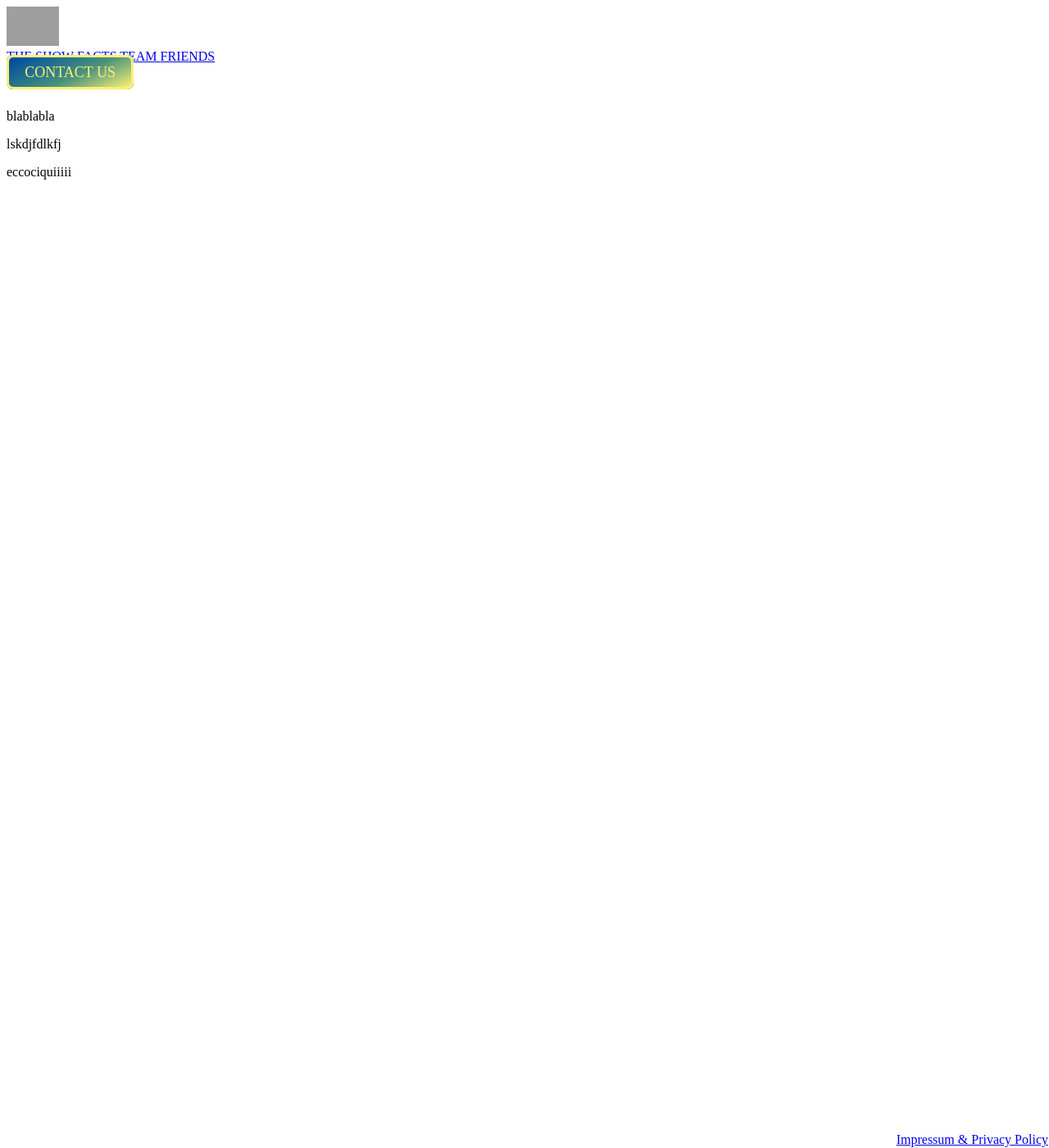
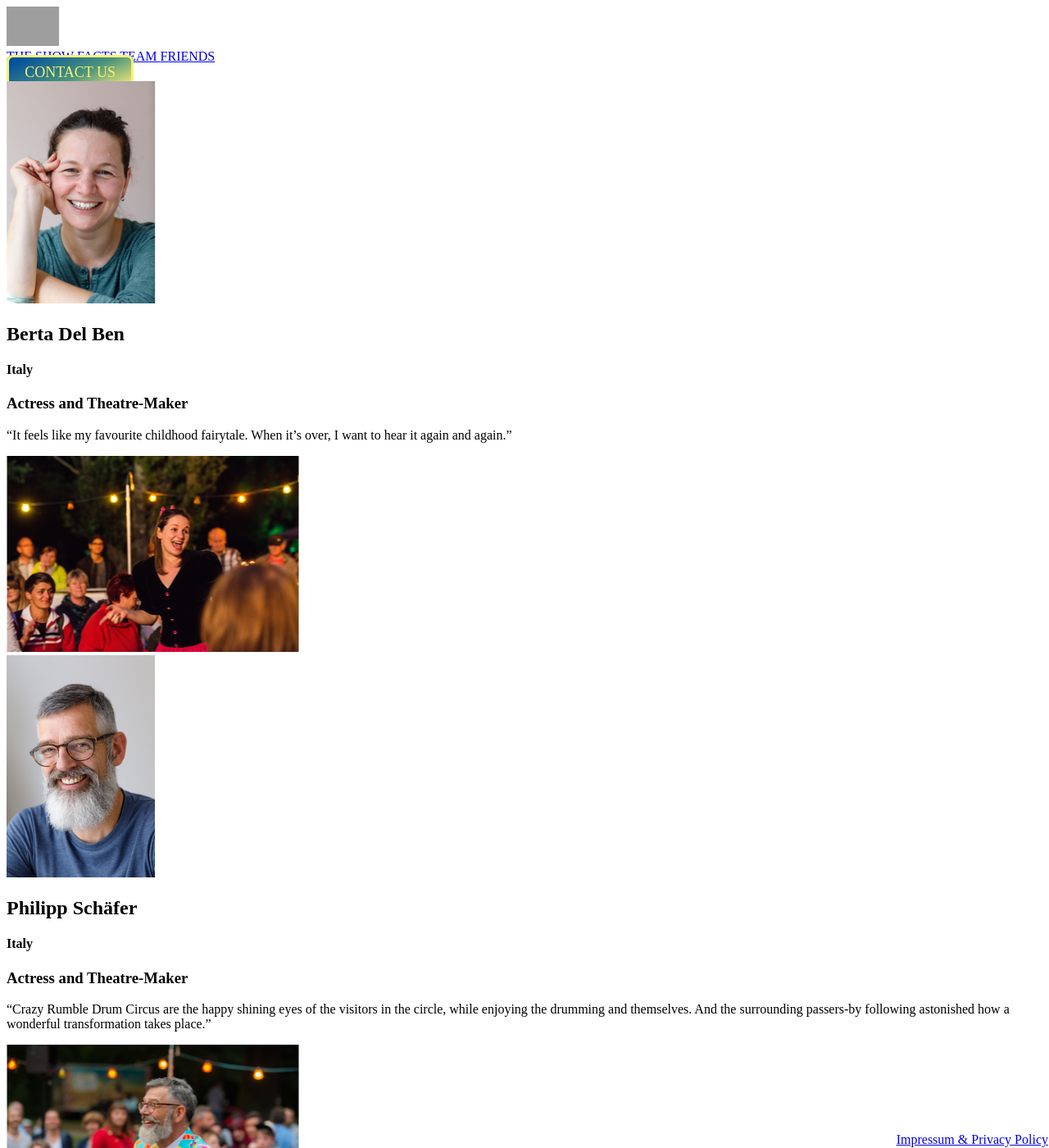
Before and after one commit to matteocarpi/crdc, a Jekyll site: the page built from team.md, in a window 1280 px wide and 1400 px high. Shown: the whole window at 82% size. Built offline with Jekyll 4.4.1, drawn with Linux system fonts in a browser that asks for light colours; nearby versions of some CDN libraries; some of the changed text lies outside the part shown; grey boxes are pictures that could not be loaded.

Commit message:
added action figures

```diff
--- a/_layouts/team.html
+++ b/_layouts/team.html
@@ -2,10 +2,29 @@
 layout: default
 ---
 
-<div class="berta">
-  <img src="" alt="">
+<div class="berta person">
+  <img src="/assets/images/avatar-berta.png" alt="">
+  <h2>Berta Del Ben</h2>
+  <h4>Italy</h4>
+  <h3>Actress and Theatre-Maker</h3>
+  <p>{{ page.berta }}</p>
+  <img class="action-figure" src="../assets/images/berta-in-action.png" alt="">
 </div>
 
-<p>{{ page.berta }}</p>
-<p>{{ page.philipp }}</p>
-<p>{{ page.florian }}</p>
+<div class="philipp person">
+  <img src="/assets/images/avatar-philipp.png" alt="">
+  <h2>Philipp Schäfer</h2>
+  <h4>Italy</h4>
+  <h3>Actress and Theatre-Maker</h3>
+  <p><p>{{ page.philipp }}</p></p>
+  <img class="action-figure" src="../assets/images/philipp-in-action.png" alt="">
+</div>
+
+<div class="florian person">
+  <img src="/assets/images/avatar-florian.png" alt="">
+  <h2>Florian Josef Blank</h2>
+  <h4>Italy</h4>
+  <h3>Actress and Theatre-Maker</h3>
+  <p>{{ page.florian }}</p>
+  <img class="action-figure" src="../assets/images/florian-in-action.png" alt="">
+</div>
--- a/team.md
+++ b/team.md
@@ -1,7 +1,7 @@
 ---
 layout: team
 permalink: /team/
-berta: blablabla
-philipp: lskdjfdlkfj
-florian: eccociquiiiii
+berta: “It feels like my favourite childhood fairytale. When it’s over, I want to hear it again and again.”
+philipp: “Crazy Rumble Drum Circus are the happy shining eyes of the visitors in the circle, while enjoying the drumming and themselves. And the surrounding passers-by following astonished how a wonderful transformation takes place.”
+florian: “Building a connection between strangers through music! That‘s what it is!”
 ---
```
Also changed, not shown: assets/images/berta-in-action.png (added), assets/images/florian-in-action.png (added), assets/images/philipp-in-action.png (added).
